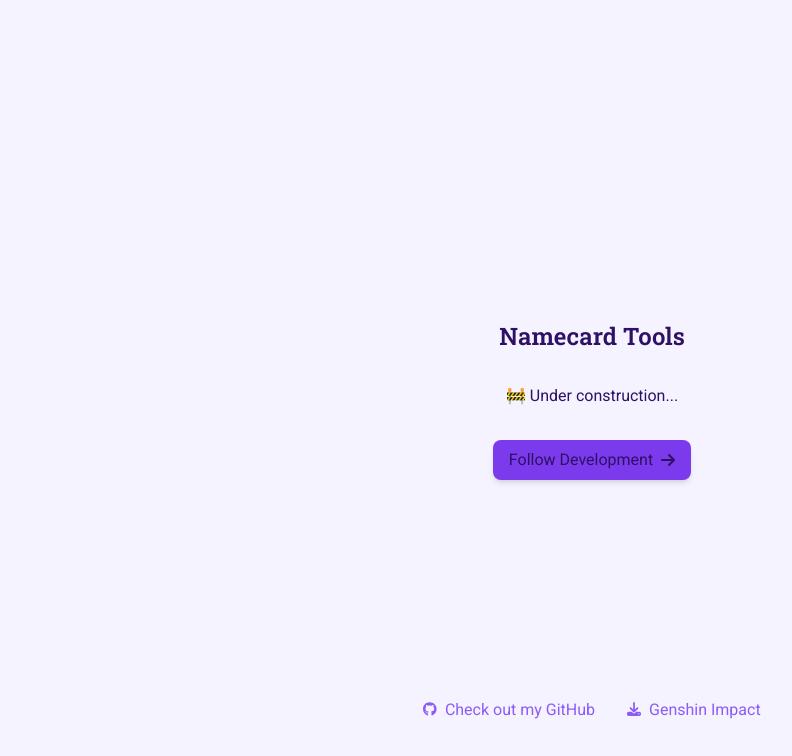
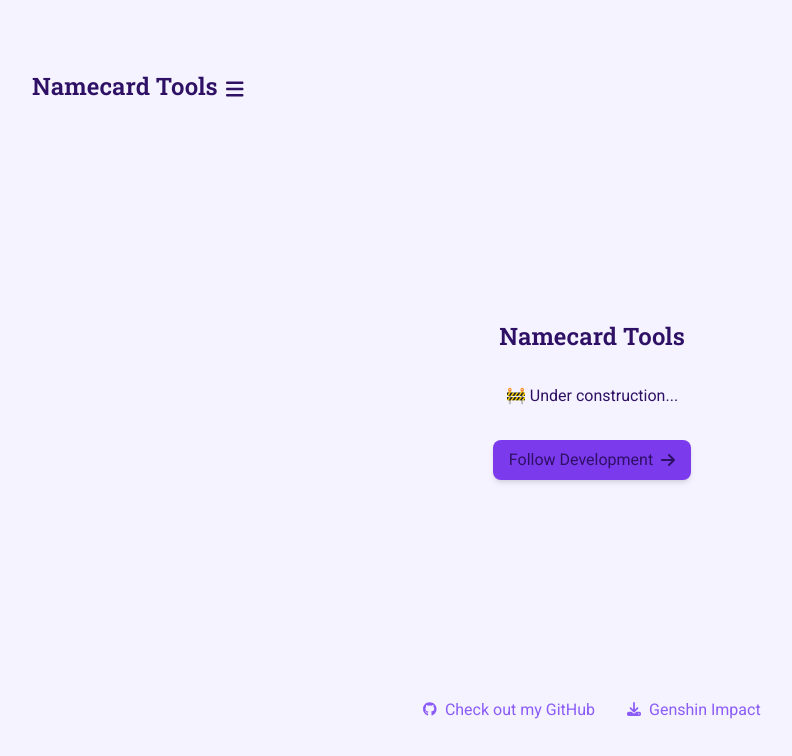
Before and after one commit to EvilSquirrelGuy/NamecardTools, a Next.js app: page / in a window 1280 px wide. Shown: the top 756 px of the page, without its empty margins (48-840 px from the left). Built offline with nearby package versions, Linux system fonts and the light colour scheme.

Commit message:
add header bar

```diff
--- a/src/app/page.tsx
+++ b/src/app/page.tsx
@@ -1,8 +1,9 @@
 // import Image from "next/image";
 import { roboto_slab } from "@/app/fonts";
-import { config } from "@fortawesome/fontawesome-svg-core";
+import Header from "@/components/Header";
+
+// import { config } from "@fortawesome/fontawesome-svg-core";
 import "@fortawesome/fontawesome-svg-core/styles";
-
 import { FontAwesomeIcon } from "@fortawesome/react-fontawesome";
 import { faArrowRight, faDownload } from "@fortawesome/free-solid-svg-icons";
 import { faGithub } from "@fortawesome/free-brands-svg-icons";
@@ -11,6 +12,7 @@
 export default function Home() {
   return (
     <div className="grid grid-rows-[20px_1fr_20px] items-center justify-items-center min-h-screen p-8 pb-20 gap-16 sm:p-20">
+      <Header></Header>
       <main className="flex flex-col gap-8 row-start-2 items-center sm:items-middle sm:align-middle">
         <h1 className={`${roboto_slab.className} text-2xl font-semibold`}>
           Namecard Tools
--- /dev/null
+++ b/src/components/Header.tsx
@@ -0,0 +1,12 @@
+import { roboto_slab } from "@/app/fonts";
+import { FontAwesomeIcon } from "@fortawesome/react-fontawesome";
+import { faBars } from "@fortawesome/free-solid-svg-icons";
+
+export default function Header() {
+  return (
+    <header className="flex flex-row row-start-1 w-full">
+      <h1 className={`${roboto_slab.className} text-2xl font-semibold self-start`}>Namecard Tools</h1>
+      <button className="p-2 border-indigo-200 rounded-md self-end border-1"><FontAwesomeIcon icon={faBars} className="fa-lg"></FontAwesomeIcon></button>
+    </header>
+  )
+}
```
